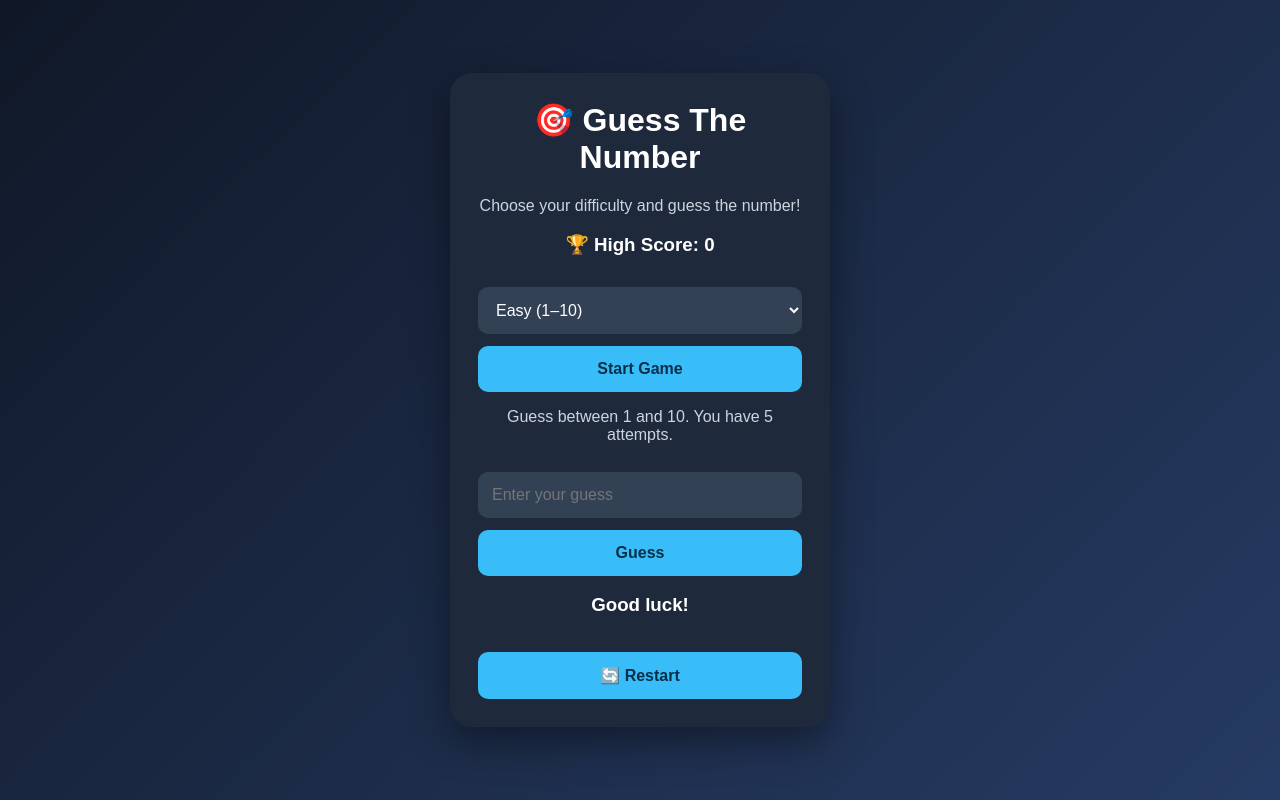
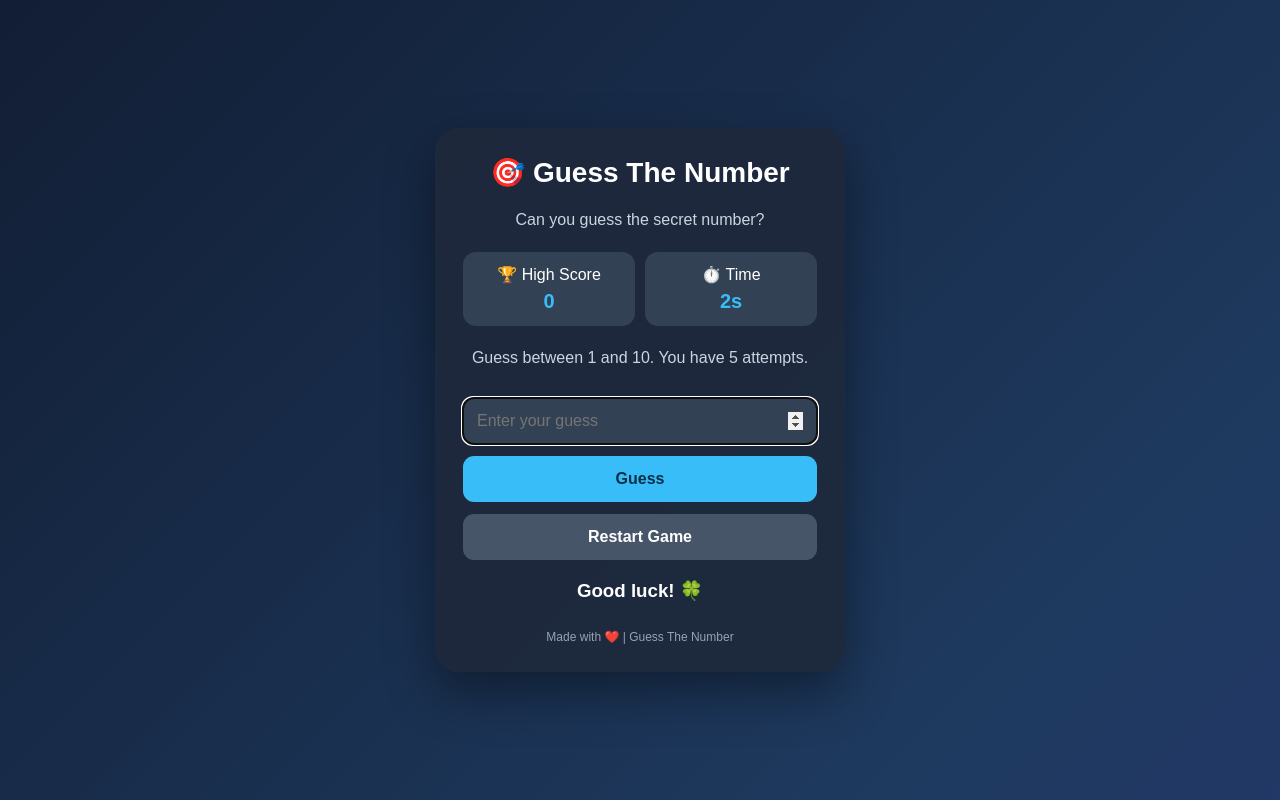
Before and after one commit to zeyadrefaat198-art/guess-the-number, a plain HTML site: page index.html in a window 1280 px wide. Both pictures are taken after a click on the button "Start Game". Drawn offline with Linux system fonts and the light colour scheme.

Commit message:
Update index.html

```diff
--- a/index.html
+++ b/index.html
@@ -5,52 +5,171 @@
 <meta charset="UTF-8">
 <meta name="viewport" content="width=device-width, initial-scale=1.0">
 <title>Guess The Number</title>
+
 <style>
-* { box-sizing: border-box; }
+* {
+  box-sizing: border-box;
+}
+
 body {
   margin: 0;
   min-height: 100vh;
   display: grid;
   place-items: center;
-  background: linear-gradient(135deg, #101827, #263b63);
+  padding: 18px;
+  background: linear-gradient(135deg, #0f172a, #1e3a5f, #312e81);
+  background-size: 200% 200%;
+  animation: backgroundMove 8s ease infinite;
   color: white;
   font-family: Arial, sans-serif;
-  padding: 20px;
 }
+
 .game {
   width: 100%;
-  max-width: 380px;
-  background: #1e293b;
+  max-width: 410px;
   padding: 28px;
-  border-radius: 22px;
+  border-radius: 24px;
+  background: rgba(30, 41, 59, 0.95);
+  box-shadow: 0 20px 50px #0006;
   text-align: center;
-  box-shadow: 0 15px 40px #0006;
+  animation: appear 0.6s ease;
 }
-h1 { margin-top: 0; }
-p { color: #cbd5e1; }
+
+h1 {
+  margin-top: 0;
+  font-size: 28px;
+}
+
+p {
+  color: #cbd5e1;
+  line-height: 1.5;
+}
+
+.stats {
+  display: grid;
+  grid-template-columns: 1fr 1fr;
+  gap: 10px;
+  margin: 20px 0;
+}
+
+.stat {
+  padding: 13px 8px;
+  background: #334155;
+  border-radius: 13px;
+}
+
+.stat strong {
+  display: block;
+  margin-top: 6px;
+  color: #38bdf8;
+  font-size: 20px;
+}
+
 select, input, button {
   width: 100%;
   padding: 14px;
   margin-top: 12px;
   border: 0;
-  border-radius: 10px;
+  border-radius: 11px;
   font-size: 16px;
 }
-input, select { background: #334155; color: white; }
+
+select, input {
+  background: #334155;
+  color: white;
+}
+
 button {
   background: #38bdf8;
   color: #082f49;
   font-weight: bold;
+  cursor: pointer;
+  transition: transform 0.2s, background 0.2s;
 }
-#message { min-height: 28px; margin-top: 18px; }
+
+button:hover {
+  background: #7dd3fc;
+  transform: translateY(-2px);
+}
+
+button:active {
+  transform: scale(0.98);
+}
+
+.secondary {
+  background: #475569;
+  color: white;
+}
+
+#message {
+  min-height: 30px;
+  margin-top: 20px;
+  font-weight: bold;
+}
+
+#playing[hidden] {
+  display: none;
+}
+
+#playing {
+  animation: appear 0.4s ease;
+}
+
+.footer {
+  margin-top: 20px;
+  font-size: 12px;
+  color: #94a3b8;
+}
+
+@keyframes appear {
+  from {
+    opacity: 0;
+    transform: translateY(12px);
+  }
+  to {
+    opacity: 1;
+    transform: translateY(0);
+  }
+}
+
+@keyframes backgroundMove {
+  0%, 100% { background-position: 0% 50%; }
+  50% { background-position: 100% 50%; }
+}
+
+@media (max-width: 400px) {
+  .game {
+    padding: 20px;
+  }
+
+  h1 {
+    font-size: 24px;
+  }
+}
 </style>
 </head>
+
 <body>
+
 <div class="game">
+
   <h1>🎯 Guess The Number</h1>
-  <p>Choose your difficulty and guess the number!</p>
+  <p>Can you guess the secret number?</p>
 
-  <h3 id="highScore">🏆 High Score: 0</h3>
+  <div class="stats">
+    <div class="stat">
+      🏆 High Score
+      <strong id="highScore">0</strong>
+    </div>
+
+    <div class="stat">
+      ⏱️ Time
+      <strong id="timer">0s</strong>
+    </div>
+  </div>
+
+  <div id="startScreen">
+    <p>Choose your difficulty:</p>
 
     <select id="difficulty">
       <option value="10">Easy (1–10)</option>
@@ -58,87 +177,193 @@ button {
       <option value="100">Hard (1–100)</option>
     </select>
 
-  <button onclick="startGame()">Start Game</button>
+    <button id="startBtn">Start Game</button>
+  </div>
 
   <div id="playing" hidden>
     <p id="info"></p>
-    <input id="guess" type="number" placeholder="Enter your guess">
-    <button onclick="checkGuess()">Guess</button>
+
+    <input
+      id="guess"
+      type="number"
+      placeholder="Enter your guess"
+      min="1"
+    >
+
+    <button id="guessBtn">Guess</button>
+    <button id="restartBtn" class="secondary">
+      Restart Game
+    </button>
   </div>
 
   <h3 id="message">Ready to play?</h3>
   <p id="attempts"></p>
-  <button onclick="startGame()">🔄 Restart</button>
+
+  <div class="footer">
+    Made with ❤️ | Guess The Number
+  </div>
+
 </div>
 
 <script>
-let number, attempts, maxAttempts, maxNumber, active;
+let number;
+let attempts;
+let maxAttempts;
+let maxNumber;
+let active = false;
+let seconds = 0;
+let timerInterval = null;
 
-let highScore = Number(localStorage.getItem("highScore")) || 0;
+let highScore = Number(
+  localStorage.getItem("highScore")
+) || 0;
 
-document.getElementById("highScore").textContent =
-  `🏆 High Score: ${highScore}`;
+const highScoreElement = document.getElementById("highScore");
+const timerElement = document.getElementById("timer");
+const messageElement = document.getElementById("message");
+const attemptsElement = document.getElementById("attempts");
+const guessInput = document.getElementById("guess");
+
+function updateHighScore() {
+  highScoreElement.textContent = highScore;
+}
+
+function stopTimer() {
+  clearInterval(timerInterval);
+  timerInterval = null;
+}
+
+function startTimer() {
+  stopTimer();
+  seconds = 0;
+  timerElement.textContent = "0s";
+
+  timerInterval = setInterval(() => {
+    seconds++;
+    timerElement.textContent = seconds + "s";
+  }, 1000);
+}
 
 function startGame() {
-  maxNumber = Number(document.getElementById("difficulty").value);
-  maxAttempts = maxNumber === 10 ? 5 : maxNumber === 50 ? 7 : 10;
+  maxNumber = Number(
+    document.getElementById("difficulty").value
+  );
+
+  maxAttempts =
+    maxNumber === 10 ? 5 :
+    maxNumber === 50 ? 7 : 10;
+
   number = Math.floor(Math.random() * maxNumber) + 1;
+
   attempts = 0;
   active = true;
 
+  document.getElementById("startScreen").hidden = true;
   document.getElementById("playing").hidden = false;
+
   document.getElementById("info").textContent =
     `Guess between 1 and ${maxNumber}. You have ${maxAttempts} attempts.`;
-  document.getElementById("message").textContent = "Good luck!";
-  document.getElementById("attempts").textContent = "";
-  document.getElementById("guess").value = "";
+
+  messageElement.textContent = "Good luck! 🍀";
+  attemptsElement.textContent = "";
+
+  guessInput.value = "";
+  guessInput.max = maxNumber;
+  guessInput.focus();
+
+  startTimer();
+}
+
+function finishGame(won) {
+  active = false;
+  stopTimer();
+
+  if (won) {
+    const score = Math.max(
+      10,
+      maxNumber + (maxAttempts - attempts) * 10 - seconds
+    );
+
+    messageElement.textContent = `🎉 You Win! Score: ${score}`;
+
+    if (score > highScore) {
+      highScore = score;
+      localStorage.setItem("highScore", highScore);
+      updateHighScore();
+
+      messageElement.textContent =
+        `🏆 New High Score! ${score} points`;
+    }
+
+  } else {
+    messageElement.textContent =
+      `Game Over! The number was ${number} 😢`;
+  }
+
+  attemptsElement.textContent =
+    `Attempts: ${attempts}/${maxAttempts} | Time: ${seconds}s`;
 }
 
 function checkGuess() {
   if (!active) return;
 
-  const guess = Number(document.getElementById("guess").value);
+  const guess = Number(guessInput.value);
 
-  if (!Number.isInteger(guess) || guess < 1 || guess > maxNumber) {
-    document.getElementById("message").textContent = "Enter a valid number!";
+  if (
+    guessInput.value.trim() === "" ||
+    !Number.isInteger(guess) ||
+    guess < 1 ||
+    guess > maxNumber
+  ) {
+    messageElement.textContent =
+      "Please enter a valid number!";
     return;
   }
 
   attempts++;
-  const message = document.getElementById("message");
 
   if (guess === number) {
-    message.textContent = "🎉 You Win!";
-    active = false;
+    finishGame(true);
 
-    const score = maxNumber + (maxAttempts - attempts) * 10;
+  } else if (guess > number) {
+    messageElement.textContent = "Too High! ⬇️";
 
-    if (score > highScore) {
-      highScore = score;
-      localStorage.setItem("highScore", highScore);
-      document.getElementById("highScore").textContent =
-        `🏆 High Score: ${highScore}`;
-      message.textContent = `🎉 You Win! New High Score: ${score}`;
   } else {
-      message.textContent = `🎉 You Win! Your Score: ${score}`;
+    messageElement.textContent = "Too Low! ⬆️";
   }
 
-  } else if (guess > number) {
-    message.textContent = "Too High! ⬇️";
-  } else {
-    message.textContent = "Too Low! ⬆️";
+  if (active && attempts >= maxAttempts) {
+    finishGame(false);
   }
 
-  document.getElementById("attempts").textContent =
-    `Attempts: ${attempts} / ${maxAttempts}`;
+  attemptsElement.textContent =
+    `Attempts: ${attempts}/${maxAttempts}`;
 
-  if (active && attempts >= maxAttempts) {
-    message.textContent = `Game Over! The number was ${number}`;
-    active = false;
+  guessInput.value = "";
+  if (active) guessInput.focus();
 }
 
-  document.getElementById("guess").value = "";
+function restartGame() {
+  startGame();
 }
+
+document.getElementById("startBtn")
+  .addEventListener("click", startGame);
+
+document.getElementById("guessBtn")
+  .addEventListener("click", checkGuess);
+
+document.getElementById("restartBtn")
+  .addEventListener("click", restartGame);
+
+guessInput.addEventListener("keydown", (event) => {
+  if (event.key === "Enter") {
+    checkGuess();
+  }
+});
+
+updateHighScore();
 </script>
+
 </body>
 </html>
```
Lines whose indentation alone changed are shown as unchanged.
